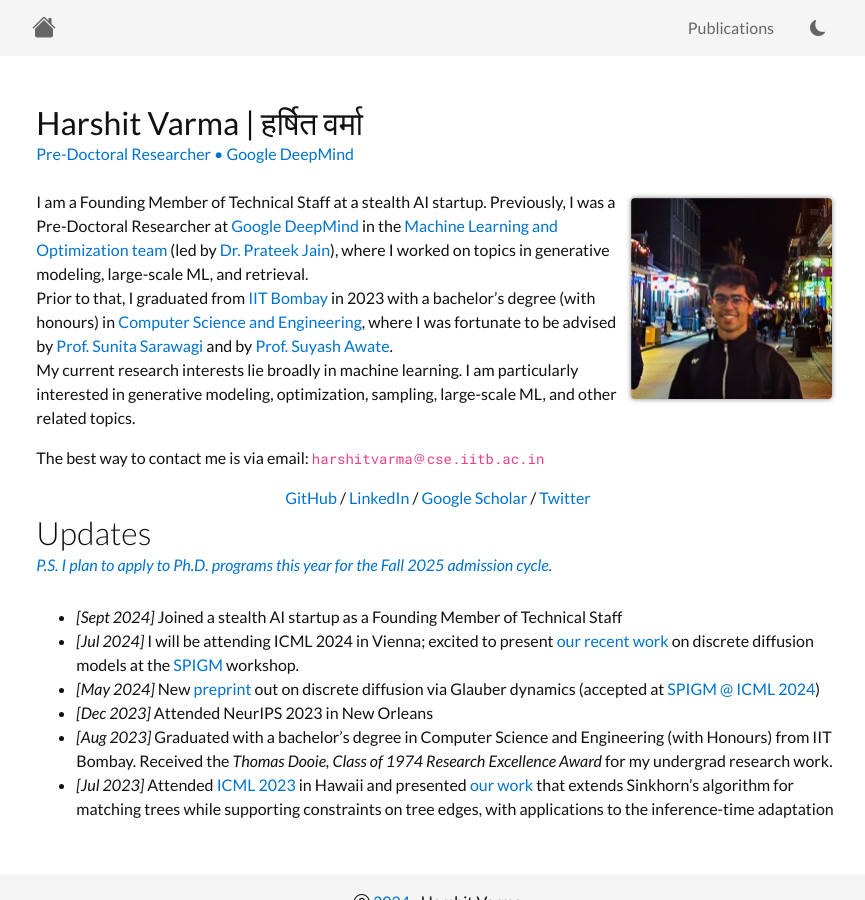
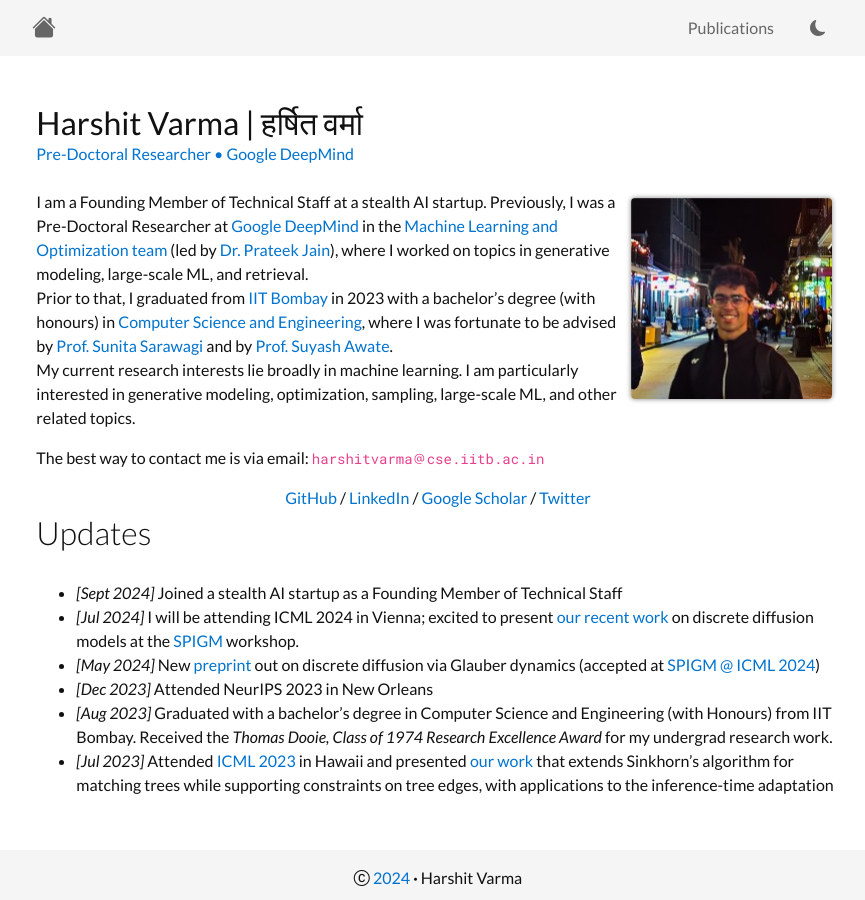
Before and after one commit to hrshtv/hrshtv.github.io, a Jekyll site: the page built from index.html, in a window 1280 px wide and 900 px high. Shown: the whole window, without its empty margins (202-1067 px from the left). Built offline with Jekyll 4.4.1, drawn with Linux system fonts in a browser that asks for light colours; nearby versions of some CDN libraries.

Commit message:
Update update_wrapper.html

```diff
--- a/_includes/update_wrapper.html
+++ b/_includes/update_wrapper.html
@@ -8,9 +8,9 @@
                 Updates
             </div>
 
-            <div class="highlight m-0 p-0">
+            <!-- div class="highlight m-0 p-0">
                 <i>P.S. I plan to apply to Ph.D. programs this year for the Fall 2025 admission cycle.</i>
-            </div>
+            </div -->
 
         </div>
 
```
